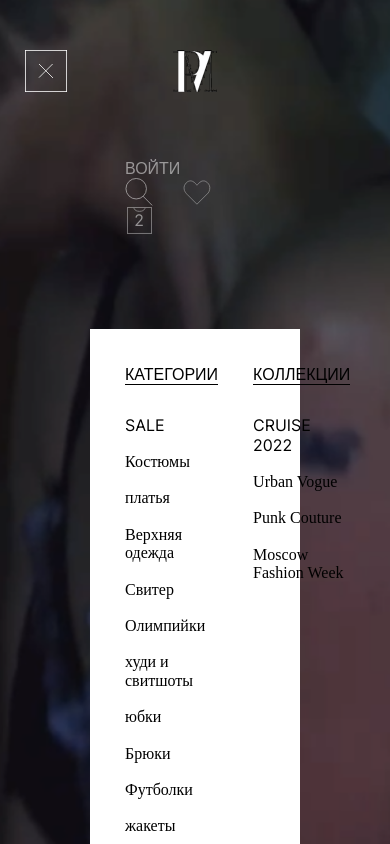
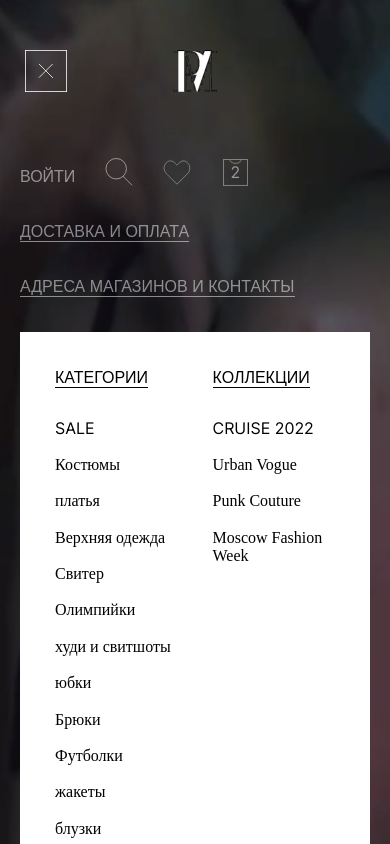
Before and after one commit to alvde-site/boutique, a React (Create React App) app: page / in a window 390 px wide. Both pictures are taken after a click on the button 45 px from the left and 71 px from the top of the page. Shown: the top 844 px of the page. Built offline with nearby package versions, Linux system fonts and the light colour scheme.

Commit message:
feat: Add mobile menu

```diff
--- a/src/components/Header/Header.tsx
+++ b/src/components/Header/Header.tsx
@@ -9,7 +9,7 @@ function Header(props: IHeaderProps) {
   return (
     <header className="header">
       <nav className="nav">
-        <Menu isMenuOpen={props.isMenuOpen} openMenu={props.openMenu} />
+        <Menu openMenu={props.openMenu} modifier="menu__position_nav"/>
         <button
           className={`nav__burger ${props.isMenuOpen && "nav__burger_open"}`}
           aria-label="Меню"
@@ -17,7 +17,7 @@ function Header(props: IHeaderProps) {
         ></button>
         <RightHeaderMenu modifier={"nav__icon-menu"} />
       </nav>
-      <StoreList isMenuOpen={props.isMenuOpen} />
+      <StoreList isMenuOpen={props.isMenuOpen} openMenu={props.openMenu}/>
       <section className="promo">
         <SwiperViewing promoTitles={promoTitles} />
       </section>
--- a/src/components/Header/Menu/Menu.tsx
+++ b/src/components/Header/Menu/Menu.tsx
@@ -1,8 +1,9 @@
-import { IHeaderProps } from "../../../utils/interfaces";
+import { IOpenModifierProps } from "../../../utils/interfaces";
 
-function Menu(props: IHeaderProps) {
+function Menu(props: IOpenModifierProps) {
   return (
-    <div className="menu menu__type_left">
+    <ul className={`menu ${props.modifier}`}>
+      <li>
         <a
           href="!#"
           className="menu__link  menu__text menu__link_more"
@@ -10,13 +11,18 @@ function Menu(props: IHeaderProps) {
         >
           МАГАЗИН
         </a>
+      </li>
+      <li>
         <a href="!#" className="menu__link menu__text">
           Доставка и оплата
         </a>
+      </li>
+      <li>
         <a href="!#" className="menu__link menu__text">
           Адреса магазинов и контакты
         </a>
-    </div>
+      </li>
+    </ul>
   );
 }
 
--- a/src/components/Header/Menu/_menu.scss
+++ b/src/components/Header/Menu/_menu.scss
@@ -1,3 +1,13 @@
+.menu {
+  display: flex;
+  margin: 0;
+  padding: 0;
+  list-style: none;
+  & li {
+    margin: 0 28px 0 0;
+  }
+}
+
 .menu__text {
   @include usual-text("Inter");
   text-decoration: none;
@@ -6,7 +16,6 @@
 }
 
 .menu__link {
-    margin: 0 28px 0 0;
   opacity: 0.5;
   transition: $main-transition;
 }
@@ -40,7 +49,7 @@
 }
 
 @media (max-width: 1400px) {
-    .menu__type_left {
+  .menu__position_nav {
     display: none;
   }
 }
--- a/src/components/Header/StoreList/StoreList.tsx
+++ b/src/components/Header/StoreList/StoreList.tsx
@@ -1,11 +1,13 @@
-import { IStoreListProps } from "../../../utils/interfaces";
+import { IHeaderProps } from "../../../utils/interfaces";
 import Showcase from "../../Showcase/Showcase";
+import Menu from "../Menu/Menu";
 import RightHeaderMenu from "../RightHeaderMenu/RightHeaderMenu";
 
-function StoreList(props: IStoreListProps) {
+function StoreList(props: IHeaderProps) {
   return (
     <section className={`store ${props.isMenuOpen && "store_open"}`}>
       <RightHeaderMenu modifier="store__icon-menu" />
+      <Menu openMenu={props.openMenu} modifier="store__link-menu"/>
       <div className="store__wrapper">
         <div className="store__content">
           <div className="store__category">
--- a/src/components/Header/StoreList/_storeList.scss
+++ b/src/components/Header/StoreList/_storeList.scss
@@ -17,12 +17,24 @@
   display: flex;
 }
 
+.store__link-menu {
+  display: none;
+  align-self: flex-start;
+  padding: 0 0 35px;
+  flex-direction: column;
+  & li:not(:last-child) {
+    margin-bottom: 35px;
+  }
+  & a {
+    border-bottom: 1px solid #fff;
+  }
+}
+
 .store__icon-menu {
   box-sizing: border-box;
   display: none;
   width: 100%;
-  margin-bottom: 60px;
-  padding: 35px;
+  padding: 35px 0 0;
 }
 
 .store__wrapper {
@@ -105,6 +117,14 @@
 }
 
 @media (max-width: 1400px) {
+  .store__link-menu {
+    display: flex;
+  }
+
+  .menu__link_more {
+    display: none;
+  }
+
   .store__icon-menu {
     display: block;
   }
@@ -125,3 +145,9 @@
     display: none;
   }
 }
+
+@media (max-width: 768px) {
+  .store {
+    padding: 123px 20px 207px;
+  }
+}
--- a/src/utils/interfaces.ts
+++ b/src/utils/interfaces.ts
@@ -24,9 +24,13 @@ export interface IStoreListProps {
   isMenuOpen: boolean;
 }
 
-export interface IHeaderProps extends IStoreListProps {
+export interface IMenuProps {
   openMenu: () => void;
 }
+
+export interface IOpenModifierProps extends IMenuProps, IShowcaseProps{};
+
+export interface IHeaderProps extends IStoreListProps, IMenuProps {}
 
 // export interface IFormValidator {
 //   values: IValues;
```
Also changed, not shown: src/components/Header/RightHeaderMenu/_rightHeaderMenu.scss (line endings or trailing spaces), src/images/svg/basket-black-button.svg (added), src/images/svg/favourite-black-button.svg (added). Lines whose indentation alone changed are shown as unchanged.
